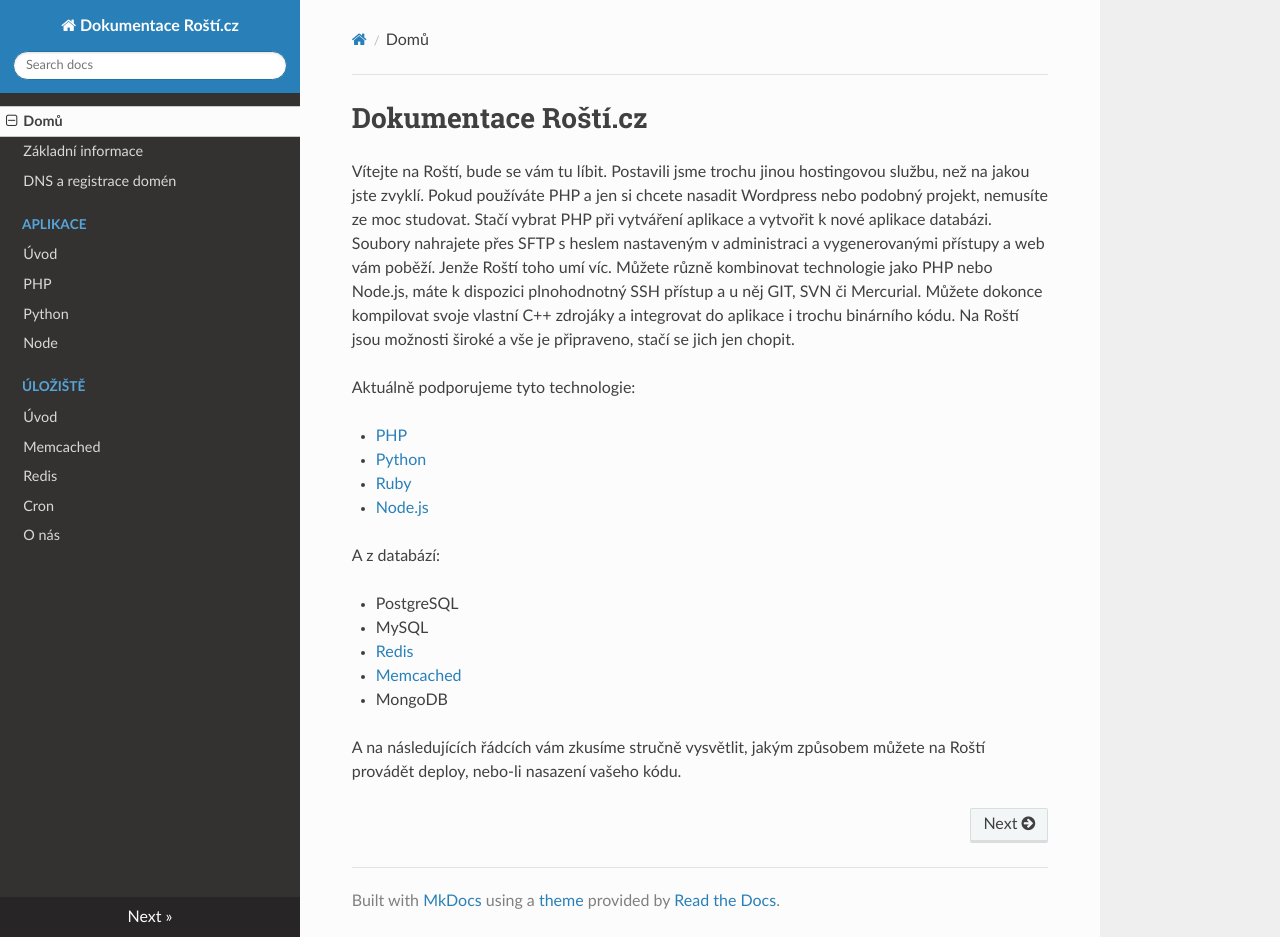
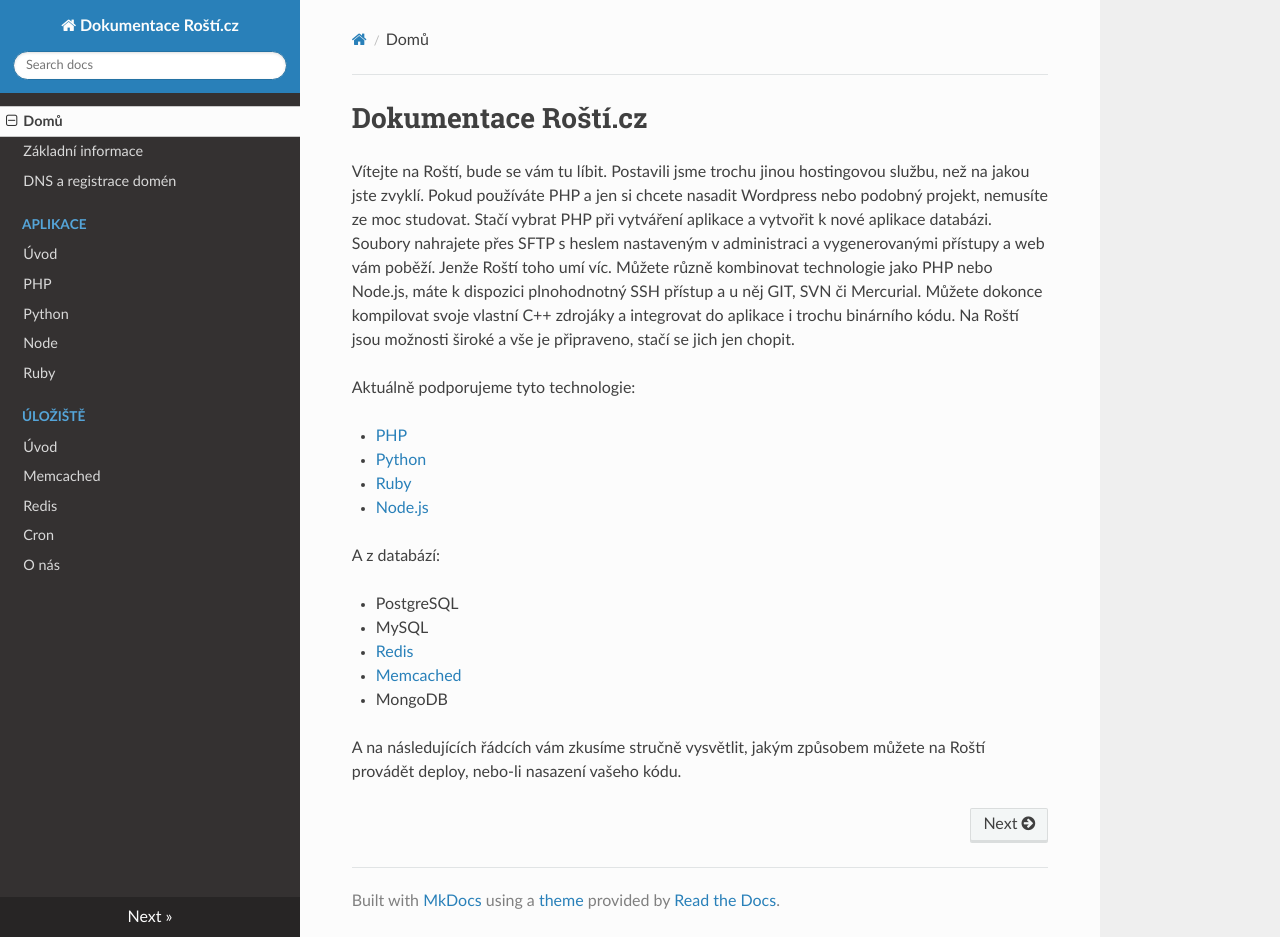
Before and after one commit to rosti-cz/rosti-docs, an MkDocs documentation site: the page built from docs/index.md, in a window 1280 px wide and 937 px high. Built offline with MkDocs 1.6.1, drawn with Linux system fonts in a browser that asks for light colours; nearby versions of some CDN libraries; old or Windows-style settings are respelled for this version of MkDocs.

Commit message:
Pridani ruby do menu

```diff
--- a/mkdocs.yml
+++ b/mkdocs.yml
@@ -8,6 +8,7 @@ pages:
         - PHP: apps/php.md
         - Python: apps/python.md
         - Node: apps/node.md
+        - Ruby: apps/ruby.md
     - Úložiště:
         - Úvod: storages/index.md
         - Memcached: storages/memcached.md
```
